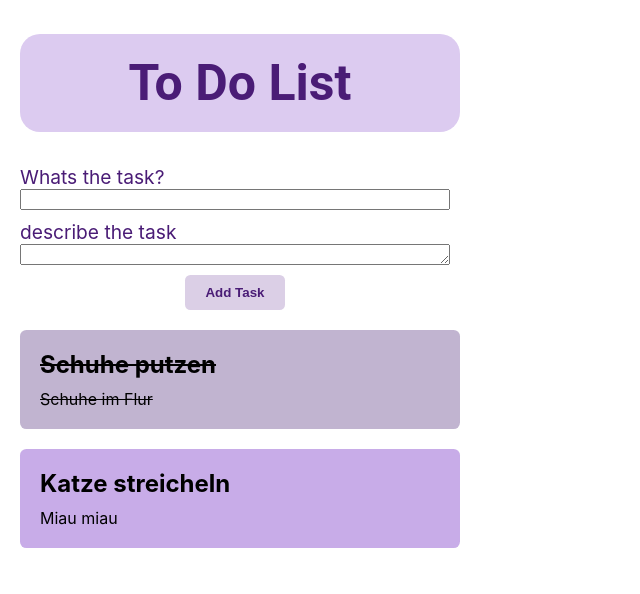
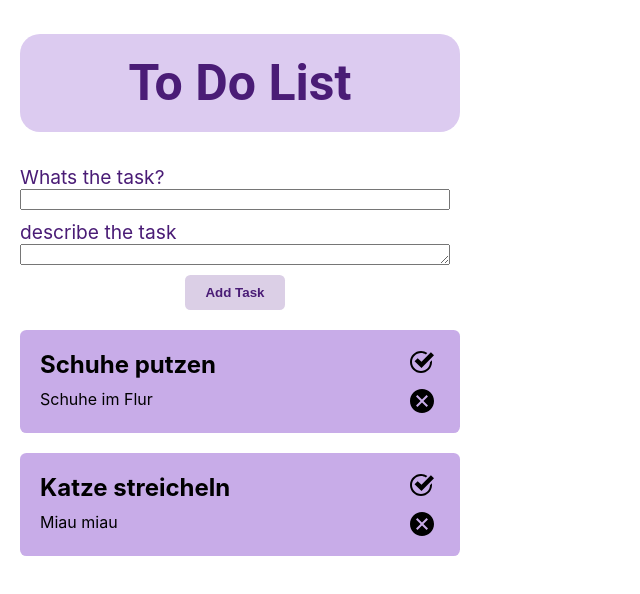
Before and after one commit to julialoeschel/ToDo-react-projekt, a React (Vite) app: page / in a window 1280 px wide. Shown: the top 594 px of the page, without its empty margins (0-640 px from the left). Built offline with nearby package versions, Linux system fonts and the light colour scheme.

Commit message:
clear inputs after Submit and adjust wording

```diff
--- a/src/app/App.tsx
+++ b/src/app/App.tsx
@@ -34,7 +34,7 @@ function App(): JSX.Element {
         <Todo
           title={todo.title}
           description={todo.description}
-          isDone={todo.isDone}
+          /*isDone={todo.isDone}*/
         ></Todo>
       ))}
     </>
--- a/src/app/components/AddToDo/AddToDo.tsx
+++ b/src/app/components/AddToDo/AddToDo.tsx
@@ -1,6 +1,5 @@
 import React from 'react';
 import classes from './AddToDo.module.css';
-
 import { useState } from 'react';
 
 type AddToDoProps = {
@@ -22,6 +21,8 @@ function AddToDo({ onSubmitfromApp }: AddToDoProps): JSX.Element {
       title,
       description,
     });
+    setTitle('');
+    setDiscription('');
   }
 
   return (
--- a/src/app/components/Todo/Todo.module.css
+++ b/src/app/components/Todo/Todo.module.css
@@ -5,13 +5,15 @@
   padding: 20px;
   border-radius: 0.4em;
   background-color: rgb(193, 180, 208);
+  display: grid;
+  grid-template-columns: 1fr 30px;
 }
 
-.green {
+.done {
   text-decoration: line-through;
 }
 
-.red {
+.undone {
   background-color: rgb(200, 172, 232);
 }
 
--- a/src/app/components/Todo/Todo.tsx
+++ b/src/app/components/Todo/Todo.tsx
@@ -1,17 +1,43 @@
-import React from 'react';
+import React, { useState } from 'react';
 import classes from './Todo.module.css';
 
 type ToDoProps = {
-  isDone: boolean;
+  /*isDone: boolean;*/
   title: string;
   description: string;
 };
 
-function Todo({ isDone, title, description }: ToDoProps): JSX.Element {
+function Todo({ /*isDone,*/ title, description }: ToDoProps): JSX.Element {
+  const [isDone, setIsDone] = useState(false);
+
+  function handleClick() {
+    setIsDone(!isDone);
+  }
+
   return (
-    <div className={`${classes.todo} ${isDone ? classes.green : classes.red}`}>
+    <div
+      className={`${classes.todo} ${isDone ? classes.done : classes.undone}`}
+    >
       <h2 className={classes.h2}>{title}</h2>
+
+      <svg
+        xmlns="http://www.w3.org/2000/svg"
+        width="24"
+        height="24"
+        viewBox="0 0 24 24"
+        onClick={handleClick}
+      >
+        <path d="M21.856 10.303c.086.554.144 1.118.144 1.697 0 6.075-4.925 11-11 11s-11-4.925-11-11 4.925-11 11-11c2.347 0 4.518.741 6.304 1.993l-1.422 1.457c-1.408-.913-3.082-1.45-4.882-1.45-4.962 0-9 4.038-9 9s4.038 9 9 9c4.894 0 8.879-3.928 8.99-8.795l1.866-1.902zm-.952-8.136l-9.404 9.639-3.843-3.614-3.095 3.098 6.938 6.71 12.5-12.737-3.096-3.096z" />
+      </svg>
       <span>{description}</span>
+      <svg
+        xmlns="http://www.w3.org/2000/svg"
+        width="24"
+        height="24"
+        viewBox="0 0 24 24"
+      >
+        <path d="M12 0c-6.627 0-12 5.373-12 12s5.373 12 12 12 12-5.373 12-12-5.373-12-12-12zm4.597 17.954l-4.591-4.55-4.555 4.596-1.405-1.405 4.547-4.592-4.593-4.552 1.405-1.405 4.588 4.543 4.545-4.589 1.416 1.403-4.546 4.587 4.592 4.548-1.403 1.416z" />
+      </svg>
     </div>
   );
 }
```
